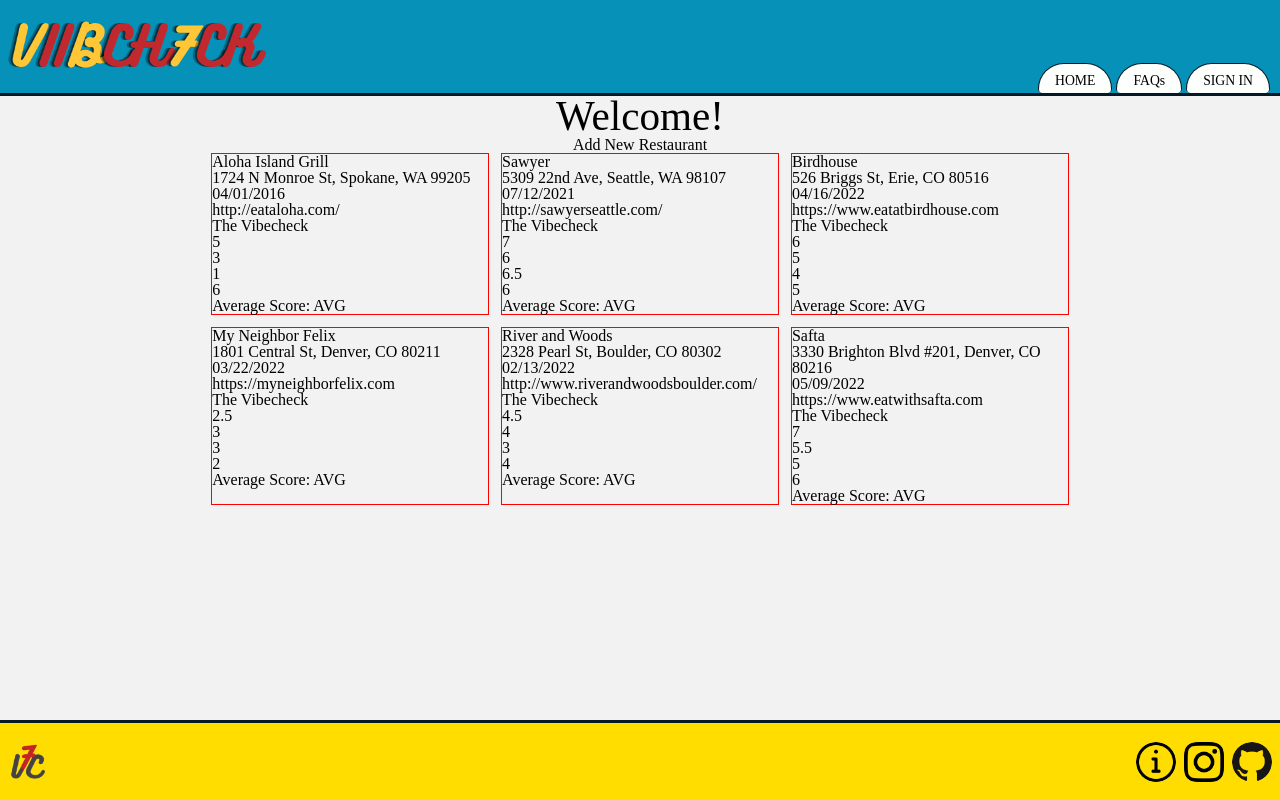
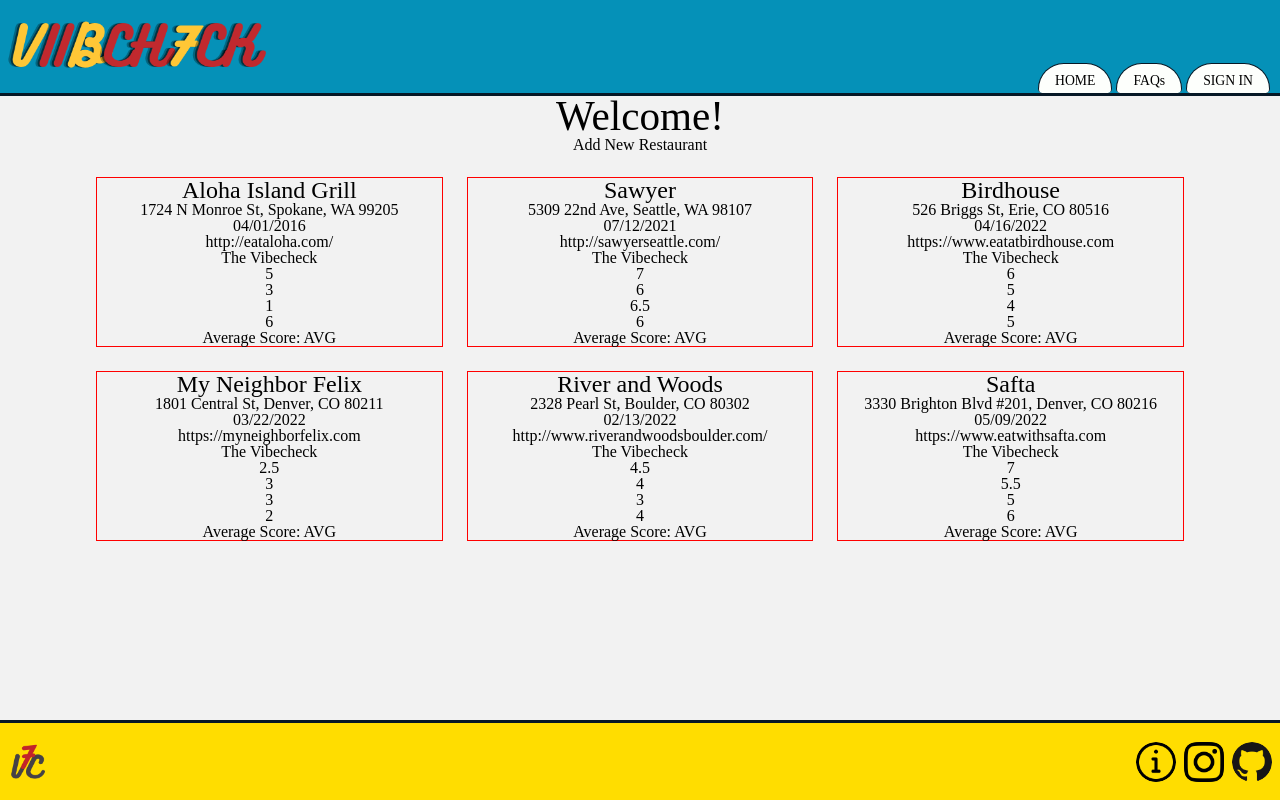
Before and after one commit to colefiscus/vibecheck, a React (Create React App) app: page / in a window 1280 px wide. Built offline with nearby package versions, Linux system fonts and the light colour scheme; a web font is replaced by a local one.

Commit message:
Play with grid and change size of rating box

```diff
--- a/src/Components/Rating/Rating.js
+++ b/src/Components/Rating/Rating.js
@@ -8,7 +8,7 @@ const Rating = ({ ratingData }) => {
 
   return (
     <RatingWrapper>
-      <p>{info.name}</p>
+      <RestName>{info.name}</RestName>
       <p>{info.address}</p>
       <p>{info.dateVisited}</p>
       <p>{info.website}</p>
@@ -24,6 +24,11 @@ const Rating = ({ ratingData }) => {
 
 const RatingWrapper = styled.article`
   border: 1px solid red;
+  text-align: center;
+`;
+
+const RestName = styled.h2`
+  font-size: 1.5rem;
 `;
 
 export default Rating;
--- a/src/Components/RatingBox/RatingBox.js
+++ b/src/Components/RatingBox/RatingBox.js
@@ -9,17 +9,18 @@ const RatingBox = ({ data }) => {
   })
 
   return (
-    <RatingsWrapper>
+    <RatingsBoxWrapper>
       {ratings}
-    </RatingsWrapper>
+    </RatingsBoxWrapper>
   )
 }
 
-const RatingsWrapper = styled.section`
-  width: 67%;
+const RatingsBoxWrapper = styled.section`
+  margin: 24px;
+  width: 85%;
   display: grid;
-  grid-template-columns: repeat(3, 1fr);
-  gap: 12px;
+  grid-template-columns: repeat(auto-fill, minmax(300px, 1fr));
+  gap: 24px;
 `;
 
 export default RatingBox;
```
